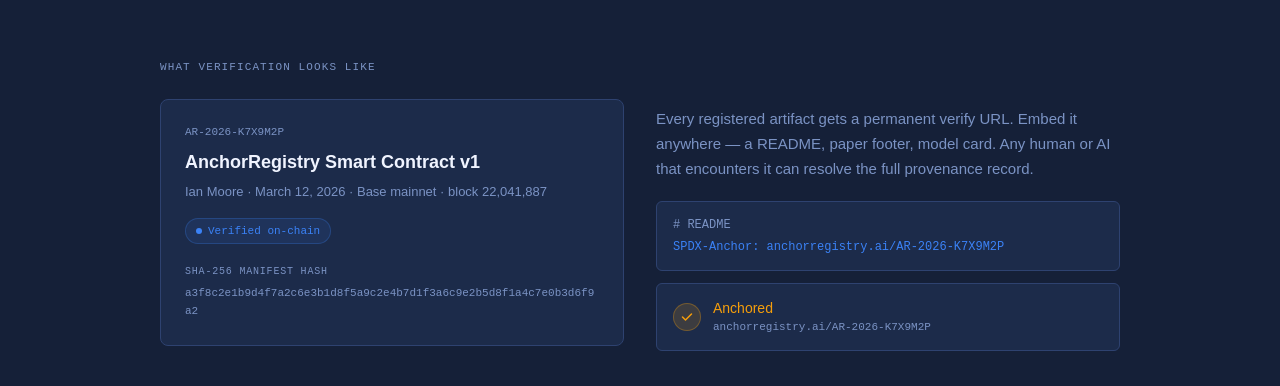
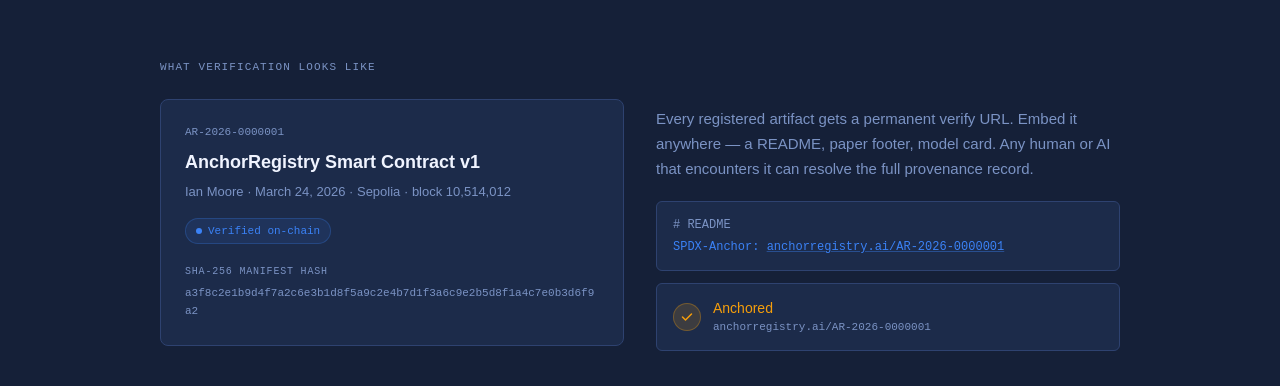
Before and after one commit to AnchorRegistry/ar-ui, a Next.js app: page / in a window 1280 px wide. Shown: the part 1100-1486 px from the top of the page. Built offline with nearby package versions, Linux system fonts and the light colour scheme.

Commit message:
chore: update landing page verify demo to genesis anchor AR-2026-0000001

```diff
--- a/app/page.tsx
+++ b/app/page.tsx
@@ -292,10 +292,10 @@ export default function Home() {
             </p>
             <div className="grid grid-cols-2 items-start gap-8">
               <div className="rounded-lg border border-[#2E4270] bg-surface p-6">
-                <div className="mb-2 font-mono text-[11px] text-muted-slate">AR-2026-K7X9M2P</div>
+                <div className="mb-2 font-mono text-[11px] text-muted-slate">AR-2026-0000001</div>
                 <div className="mb-1.5 text-[18px] font-semibold">AnchorRegistry Smart Contract v1</div>
                 <div className="mb-4 text-[13px] text-muted-slate">
-                  Ian Moore · March 12, 2026 · Base mainnet · block 22,041,887
+                  Ian Moore · March 24, 2026 · Sepolia · block 10,514,012
                 </div>
                 <div className="mb-5 inline-flex items-center gap-1.5 rounded-full border border-electric-blue/25 bg-electric-blue/10 px-2.5 py-1 font-mono text-[11px] text-electric-blue">
                   <span className="h-1.5 w-1.5 rounded-full bg-electric-blue" />
@@ -317,7 +317,7 @@ export default function Home() {
                 <div className="mb-3 rounded-md border border-[#2E4270] bg-surface px-4 py-3.5">
                   <div className="mb-1 font-mono text-[12px] text-muted-slate"># README</div>
                   <div className="font-mono text-[12px] text-electric-blue">
-                    SPDX-Anchor: anchorregistry.ai/AR-2026-K7X9M2P
+                    SPDX-Anchor: <a href="https://anchorregistry.ai/AR-2026-0000001" target="_blank" rel="noopener noreferrer" className="underline decoration-electric-blue/40 hover:decoration-electric-blue transition-colors">anchorregistry.ai/AR-2026-0000001</a>
                   </div>
                 </div>
                 <div className="flex items-center gap-3 rounded-md border border-[#2E4270] bg-surface px-4 py-3.5">
@@ -329,7 +329,7 @@ export default function Home() {
                   <div>
                     <div className="text-[14px] font-medium text-gold">Anchored</div>
                     <div className="font-mono text-[11px] text-muted-slate">
-                      anchorregistry.ai/AR-2026-K7X9M2P
+                      anchorregistry.ai/AR-2026-0000001
                     </div>
                   </div>
                 </div>
```
